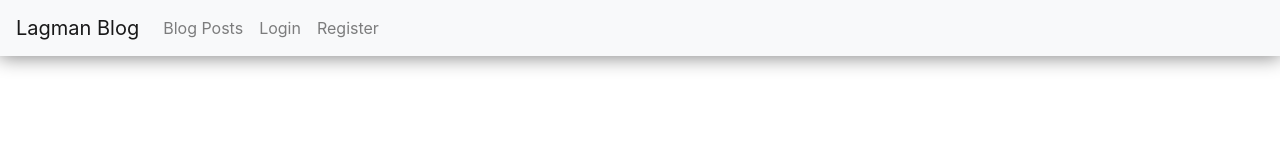
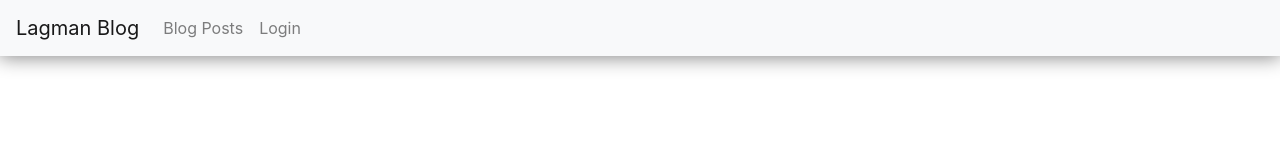
Before and after one commit to nklnkl/csc226-cms-ui, an Angular app: page / in a window 1280 px wide. Shown: the top 160 px of the page. Built offline with nearby package versions, Linux system fonts and the light colour scheme.

Commit message:
Add session observer in app module

```diff
--- a/src/app/app.component.html
+++ b/src/app/app.component.html
@@ -1,5 +1,5 @@
 <nav class="navbar navbar-expand-lg navbar-light bg-light fixed-top">
-  <a class="navbar-brand" href="#">Lagman Blog</a>
+  <a routerLink="/home" class="navbar-brand" href="#">Lagman Blog</a>
   <button class="navbar-toggler" type="button" data-toggle="collapse" data-target="#navbarNav" aria-controls="navbarNav" aria-expanded="false" aria-label="Toggle navigation">
     <span class="navbar-toggler-icon"></span>
   </button>
@@ -9,13 +9,17 @@
         <a routerLink="/blog-posts" class="nav-link">Blog Posts</a>
       </li>
       <li class="nav-item">
+        <a class="nav-link" *ngIf="session">New Blog Post</a>
+      </li>
+      <li class="nav-item">
+        <a routerLink="/logout" class="nav-link" *ngIf="session">Logout</a>
+      </li>
+
+      <li class="nav-item">
         <a routerLink="/login" class="nav-link" *ngIf="!session">Login</a>
       </li>
       <li class="nav-item">
-        <a routerLink="/register" class="nav-link" *ngIf="!session">Register</a>
-      </li>
-      <li class="nav-item">
-        <a routerLink="/logout" class="nav-link"  *ngIf="session">Logout</a>
+        <a routerLink="/account/{{account_id}}" class="nav-link" *ngIf="session">My Account</a>
       </li>
     </ul>
   </div>
--- a/src/app/app.component.ts
+++ b/src/app/app.component.ts
@@ -10,11 +10,19 @@ export class AppComponent {
 
   private session: boolean;
 
+  private account_id: string;
+
   constructor(
     private sessionService: SessionService
   ) {
+    // Whenever the session variable updates.
     this.sessionService.session.subscribe(
-      (session: boolean) => { this.session = session; }
+      (session: boolean) => {
+        // Set new session indicator.
+        this.session = session;
+        // Update account_id.
+        this.account_id = localStorage.getItem('account_id');
+      }
     );
   }
 }
```
